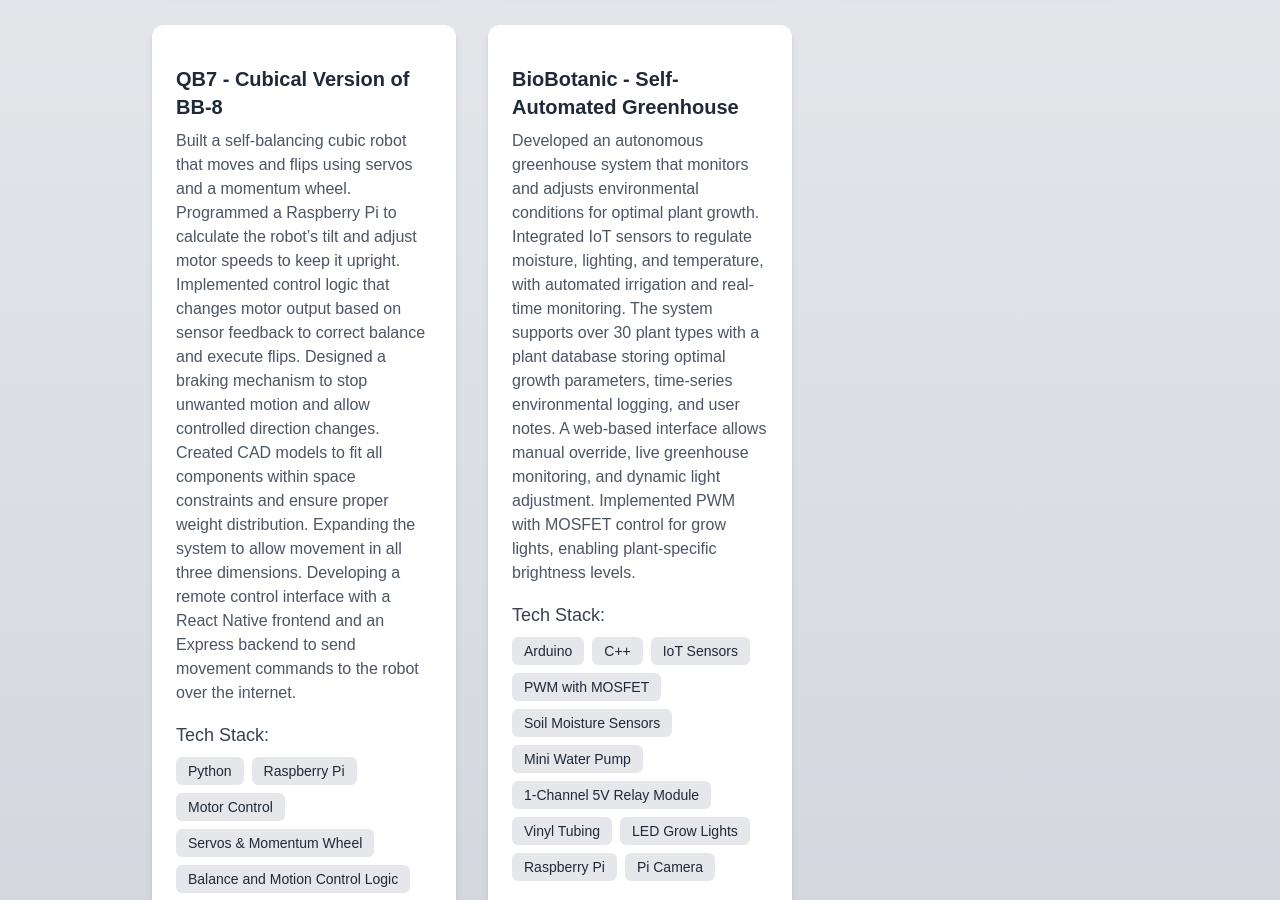
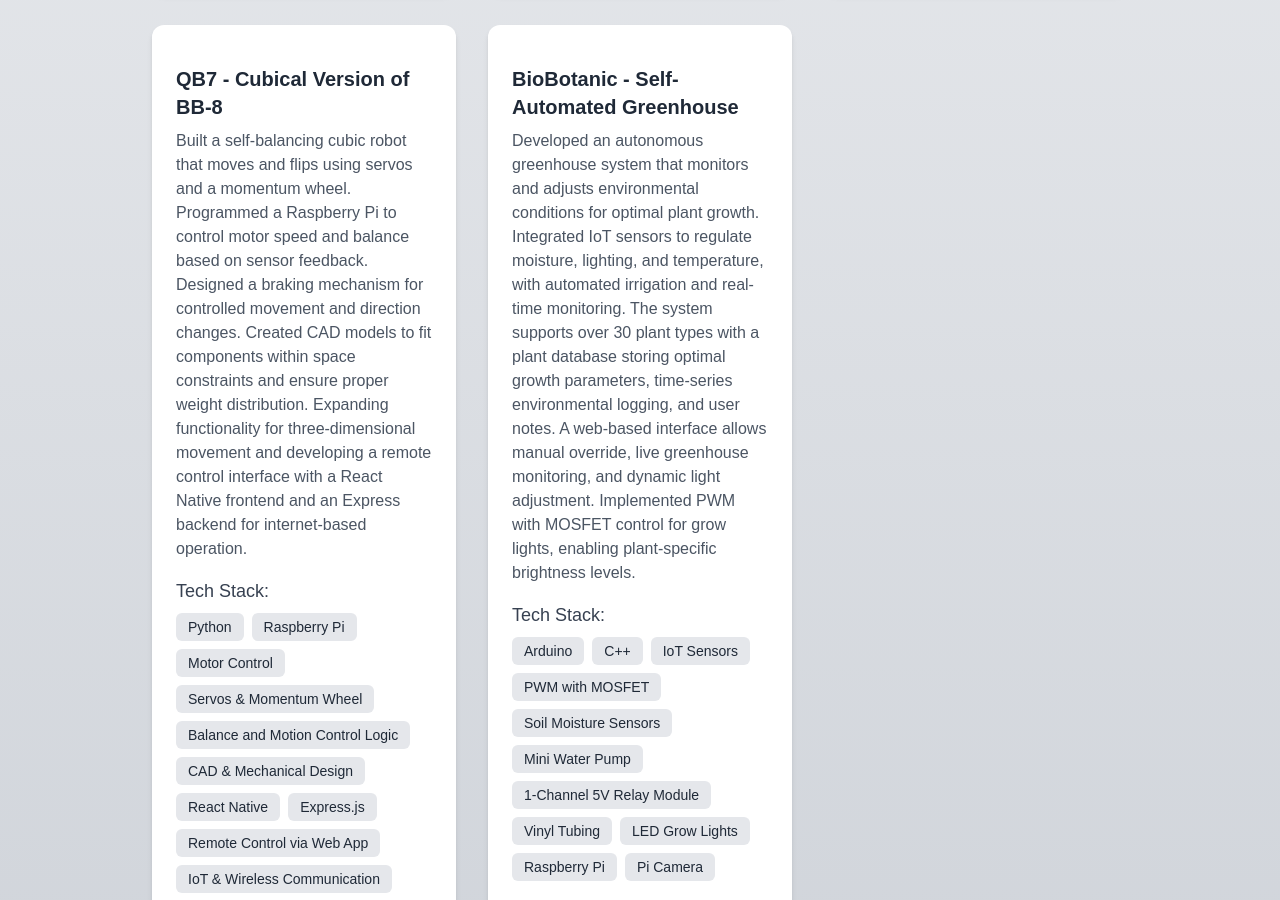
Before and after one commit to ishitav/ishitav.github.io, a Next.js app: page /ishitav.github.io/projects in a window 1280 px wide. Shown: the part 1000-1900 px from the top of the page. Built offline with nearby package versions, Linux system fonts and the light colour scheme.

Commit message:
updated one more description

```diff
--- a/src/app/projects/page.js
+++ b/src/app/projects/page.js
@@ -39,7 +39,7 @@
 {
   "title": "QB7 - Cubical Version of BB-8",
   "description":
-    "Built a self-balancing cubic robot that moves and flips using servos and a momentum wheel. Programmed a Raspberry Pi to calculate the robot’s tilt and adjust motor speeds to keep it upright. Implemented control logic that changes motor output based on sensor feedback to correct balance and execute flips. Designed a braking mechanism to stop unwanted motion and allow controlled direction changes. Created CAD models to fit all components within space constraints and ensure proper weight distribution. Expanding the system to allow movement in all three dimensions. Developing a remote control interface with a React Native frontend and an Express backend to send movement commands to the robot over the internet.",
+    "Built a self-balancing cubic robot that moves and flips using servos and a momentum wheel. Programmed a Raspberry Pi to control motor speed and balance based on sensor feedback. Designed a braking mechanism for controlled movement and direction changes. Created CAD models to fit components within space constraints and ensure proper weight distribution. Expanding functionality for three-dimensional movement and developing a remote control interface with a React Native frontend and an Express backend for internet-based operation.",
   "techStack": [
     "Python",
     "Raspberry Pi",
```
